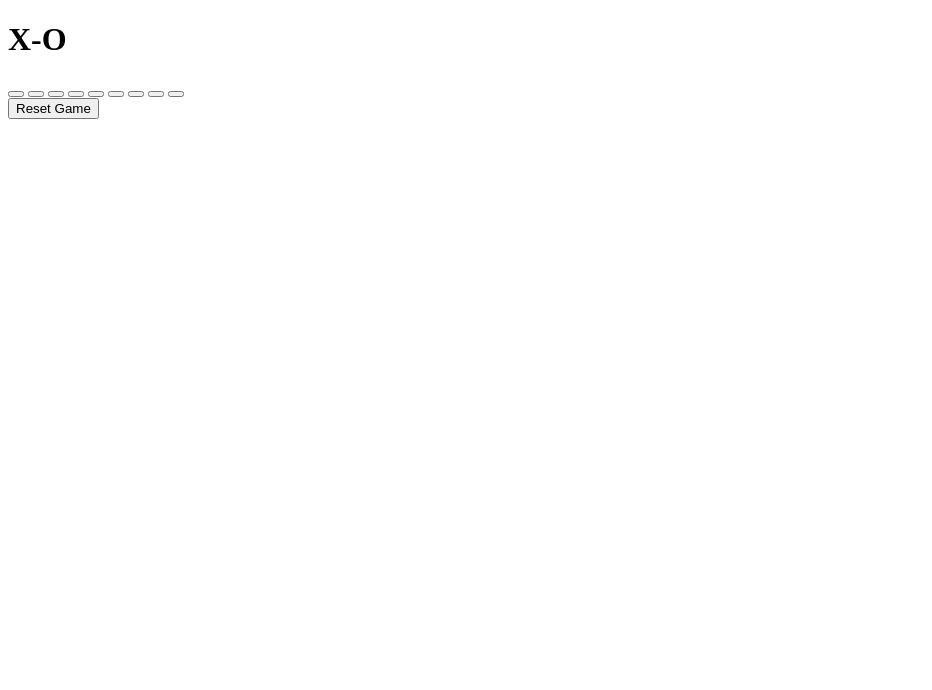
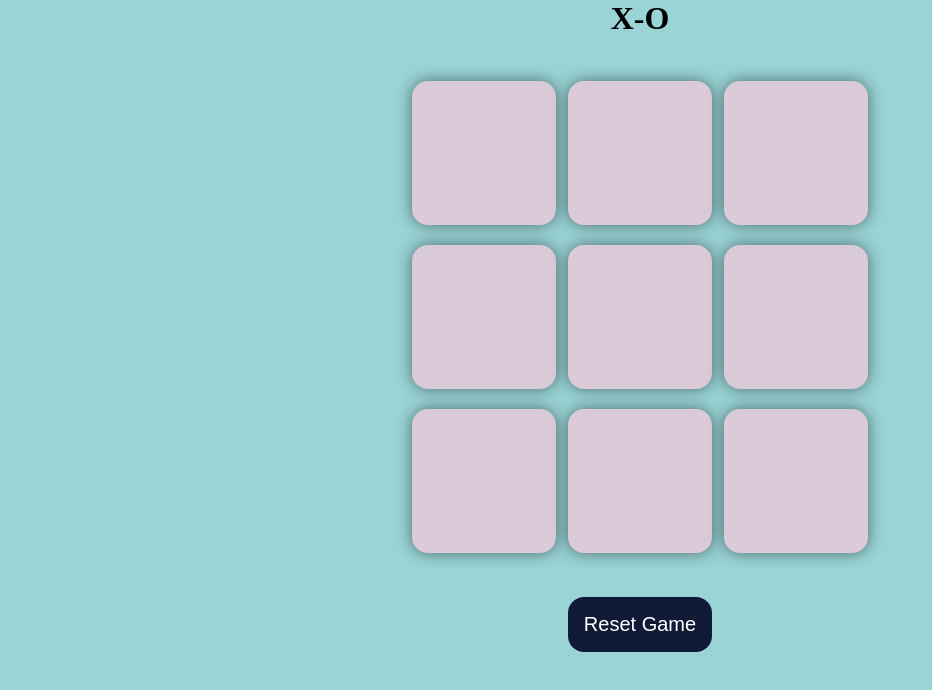
Before and after one commit to Ruthvik957/Tic-Tac-Toe, a plain HTML site: page index.html in a window 1280 px wide. Shown: the whole page, without its empty margins (0-932 px from the left). Drawn offline with Linux system fonts and the light colour scheme.

Commit message:
Update index.html

```diff
--- a/index.html
+++ b/index.html
@@ -4,7 +4,7 @@
     <meta charset="UTF-8">
     <meta name="viewport" content="width=device-width, initial-scale=1.0">
     <title>X-O game</title>
-    <link rel="stylesheet" href ="x-o.css">
+    <link rel="stylesheet" href ="style.css">
 </head>
 <body>
     <main>
```
